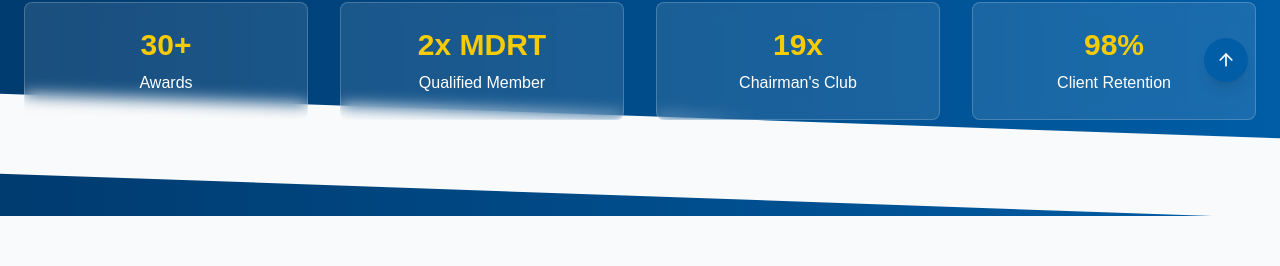
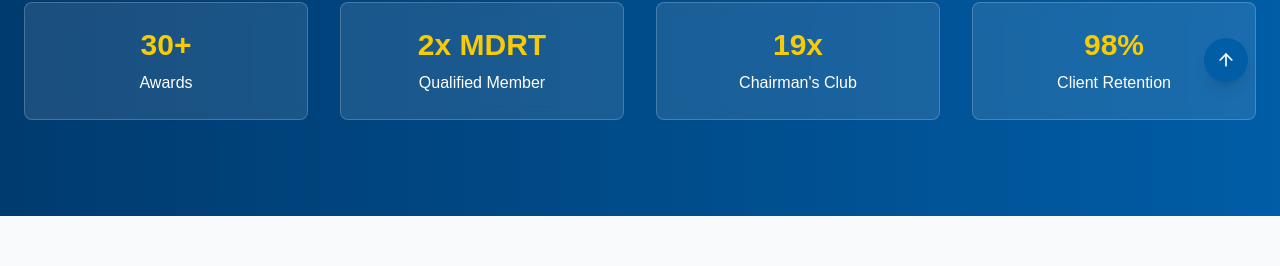
Before and after one commit to benedicti0n/PORTFOLIO-AmiyaBandopadhyay, a Next.js app: page / in a window 1280 px wide. Shown: the part 686-952 px from the top of the page. Built offline with nearby package versions, Linux system fonts and the light colour scheme; no server answers; the database is empty.

Commit message:
minor change

```diff
--- a/src/components/Hero.tsx
+++ b/src/components/Hero.tsx
@@ -5,7 +5,6 @@
   return (
     <div className="relative min-h-screen flex items-center bg-gradient-to-r from-[#003b6f] to-[#005DA6] text-white">
       <div className="absolute inset-0 overflow-hidden">
-        <div className="absolute bottom-0 left-0 right-0 h-20 bg-gray-50 transform skew-y-2 -translate-y-5"></div>
         <div className="absolute -top-20 -right-20 w-60 h-60 rounded-full bg-[#F7CB05]/20 blur-xl"></div>
         <div className="absolute top-40 left-10 w-40 h-40 rounded-full bg-[#F7CB05]/10 blur-xl"></div>
       </div>
```
